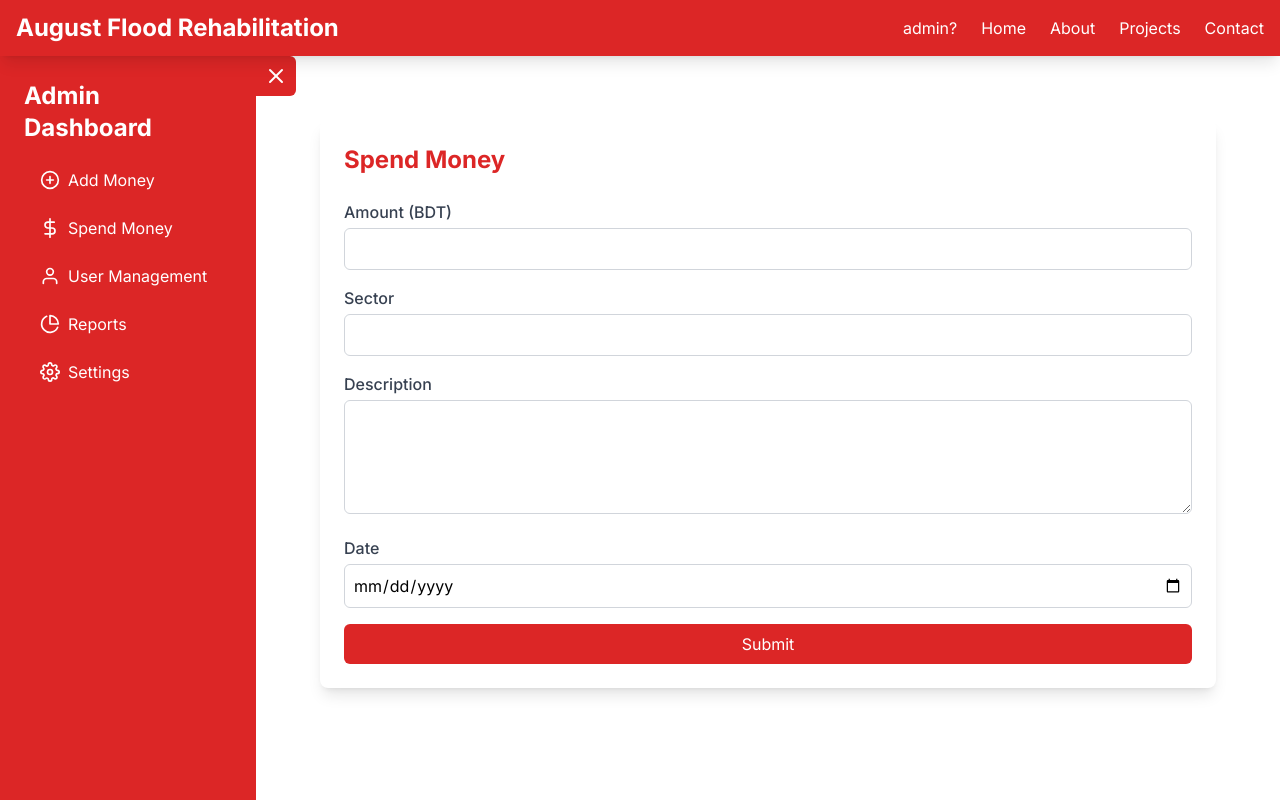
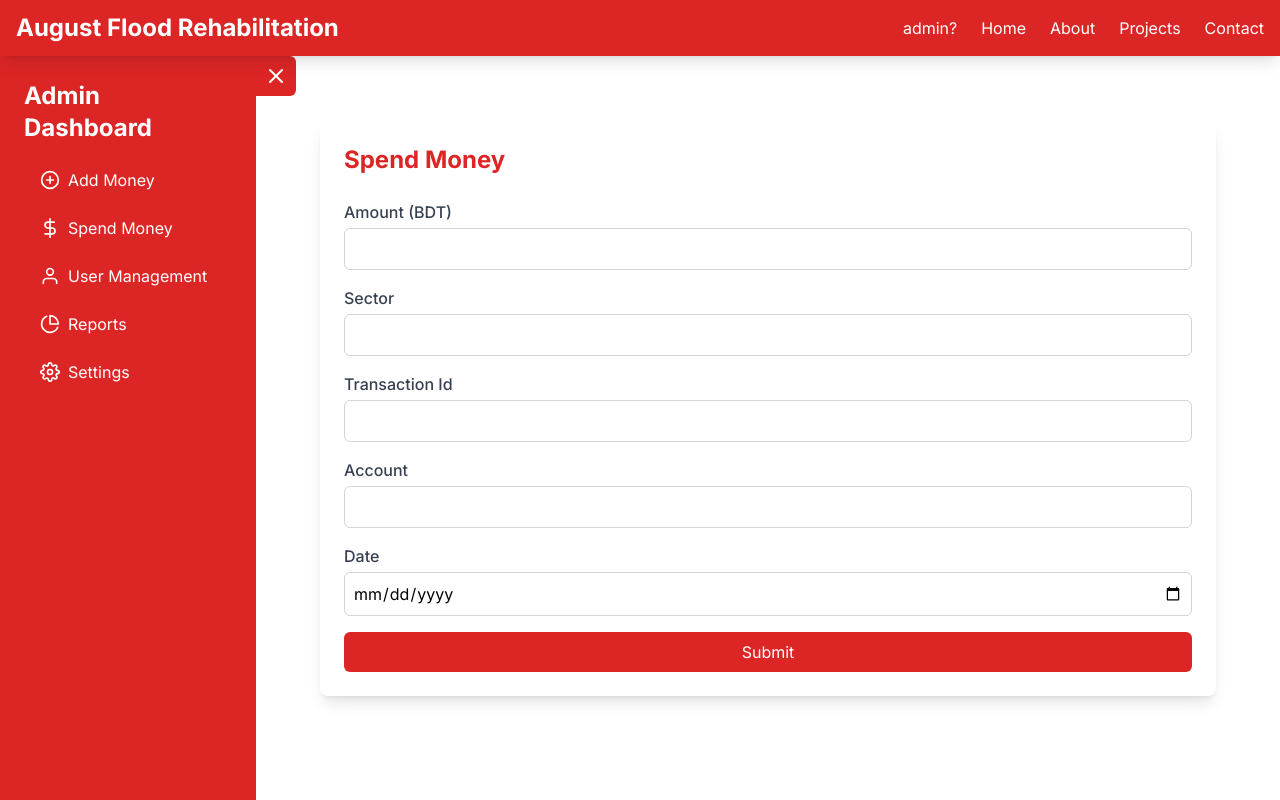
Before and after one commit to DipPal513/flood_rehabilitation, a Next.js app: page /dashboard/spendmoney in a window 1280 px wide. Shown: the top 800 px of the page. Built offline with nearby package versions, Linux system fonts and the light colour scheme.

Commit message:
dashboard updated

```diff
--- a/src/app/dashboard/addmoney/page.jsx
+++ b/src/app/dashboard/addmoney/page.jsx
@@ -43,13 +43,12 @@ const AddMoneyForm = () => {
 
       console.log(response.data);
 
-      if (response.status === 200) {
+      if (response.status === 201) {
         toast.success('Money added successfully!');
         setAddAmount('');
         setTime('');
         setAccount('');
         setTrx('');
-
         setDonor('');
       } else {
         toast.error('Failed to add money. Please try again.');
--- a/src/app/dashboard/spendmoney/page.jsx
+++ b/src/app/dashboard/spendmoney/page.jsx
@@ -8,28 +8,32 @@ import base_url from "@/utils/base_url";
 const SpendMoneyForm = () => {
   const [amount, setAmount] = useState("");
   const [sector, setSector] = useState("");
-  const [description, setDescription] = useState("");
-  const [date, setDate] = useState("");
+  const [trx, setTrx] = useState("");
+  const [account, setAccount] = useState("");
+  // const [description, setDescription] = useState("");
+  const [time, setTime] = useState("");
 
   const handleSubmit = async (e) => {
     e.preventDefault();
 
-    const token = Cookies.get('accessToken'); // Get the token from cookies
-     // Replace with your actual API key
-
+    const token = Cookies.get("accessToken"); // Get the token from  // Get the token from cookies
+    // Replace with your actual API key
+    const user = JSON.parse(Cookies.get('user'));
     const data = {
       amount,
-      sector,
-      description,
-      date,
+      project: sector,
+      account: account,
+      trx,
+      timeSent:new Date(time).toISOString(),
+      addedBy: user._id,
     };
 
     try {
-      const response = await axios.post(base_url+'/fund-sent', data, {
+      const response = await axios.post(base_url + "/fund-sent", data, {
         headers: {
-          'Content-Type': 'application/json',
-          'x-api-key': apiKey,
-          'Authorization': `Bearer ${token}`, // Include the token in the Authorization header
+          "Content-Type": "application/json",
+          "x-api-key": apiKey,
+          Authorization: `Bearer ${token}`, // Include the token in the Authorization header
         },
         withCredentials: true, // Ensure cookies are sent with the request
       });
@@ -37,15 +41,15 @@ const SpendMoneyForm = () => {
       console.log(response.data);
       // Handle success (e.g., show a success message, clear form)
     } catch (error) {
-      console.error('Error spending money:', error);
+      console.error("Error spending money:", error);
       // Handle error (e.g., show an error message)
     }
 
     // Reset form fields
     setAmount("");
     setSector("");
-    setDescription("");
-    setDate("");
+    // setDescription("");
+    setTime("");
   };
 
   return (
@@ -53,7 +57,10 @@ const SpendMoneyForm = () => {
       <h2 className="text-2xl font-bold text-red-600 mb-6">Spend Money</h2>
       <form onSubmit={handleSubmit} className="space-y-4">
         <div>
-          <label htmlFor="amount" className="block text-gray-700 font-medium mb-1">
+          <label
+            htmlFor="amount"
+            className="block text-gray-700 font-medium mb-1"
+          >
             Amount (BDT)
           </label>
           <input
@@ -66,7 +73,10 @@ const SpendMoneyForm = () => {
           />
         </div>
         <div>
-          <label htmlFor="sector" className="block text-gray-700 font-medium mb-1">
+          <label
+            htmlFor="sector"
+            className="block text-gray-700 font-medium mb-1"
+          >
             Sector
           </label>
           <input
@@ -79,6 +89,22 @@ const SpendMoneyForm = () => {
           />
         </div>
         <div>
+          <label
+            htmlFor="trx"
+            className="block text-gray-700 font-medium mb-1"
+          >
+            Transaction Id
+          </label>
+          <input
+            type="text"
+            id="trx"
+            value={trx}
+            onChange={(e) => setTrx(e.target.value)}
+            required
+            className="w-full border border-gray-300 rounded-md p-2"
+          />
+        </div>
+        {/* <div>
           <label htmlFor="description" className="block text-gray-700 font-medium mb-1">
             Description
           </label>
@@ -90,16 +116,35 @@ const SpendMoneyForm = () => {
             rows="4"
             className="w-full border border-gray-300 rounded-md p-2"
           />
+        </div> */}
+        <div>
+          <label
+            htmlFor="account"
+            className="block text-gray-700 font-medium mb-1"
+          >
+            Account
+          </label>
+          <input
+            id="account"
+            value={account}
+            onChange={(e) => setAccount(e.target.value)}
+            required
+            type="text"
+            className="w-full border border-gray-300 rounded-md p-2"
+          />
         </div>
         <div>
-          <label htmlFor="date" className="block text-gray-700 font-medium mb-1">
+          <label
+            htmlFor="date"
+            className="block text-gray-700 font-medium mb-1"
+          >
             Date
           </label>
           <input
             type="date"
             id="date"
-            value={date}
-            onChange={(e) => setDate(e.target.value)}
+            value={time}
+            onChange={(e) => setTime(e.target.value)}
             required
             className="w-full border border-gray-300 rounded-md p-2"
           />
--- a/src/app/dashboard/users/page.jsx
+++ b/src/app/dashboard/users/page.jsx
@@ -1,15 +1,26 @@
 "use client";
 import useFetch from "@/hooks/useFetch";
-import React, { useState } from "react";
+import React, { useState, useEffect } from "react";
 import { FiEdit, FiTrash2 } from "react-icons/fi";
 
+// Skeleton Loader Component
+const SkeletonLoader = () => (
+  <div className="animate-pulse">
+    <div className="h-6 bg-gray-200 rounded w-3/4 mb-2"></div>
+    <div className="h-6 bg-gray-200 rounded w-1/2 mb-2"></div>
+    <div className="h-6 bg-gray-200 rounded w-full mb-2"></div>
+  </div>
+);
+
 const UserPage = () => {
-  const [users, setUsers] = useState([
-    { id: 1, name: "Alice Johnson", email: "alice@example.com", role: "user" },
-    { id: 2, name: "Bob Smith", email: "bob@example.com", role: "admin" },
-  ]);
-  const {data,error,loading} = useFetch('/users')
-  console.log(data,error,loading)
+  const { data, error, loading } = useFetch('/users');
+  const [users, setUsers] = useState([]);
+
+  useEffect(() => {
+    if (data) {
+      setUsers(data);
+    }
+  }, [data]);
 
   const handleRoleChange = (userId, newRole) => {
     setUsers(users.map(user =>
@@ -26,6 +37,14 @@ const UserPage = () => {
       <h2 className="text-2xl font-bold text-red-600 mb-6">User Management</h2>
 
       <div className="overflow-x-auto">
+        {loading ? (
+          // Display Skeleton Loader while data is loading
+          <div>
+            <SkeletonLoader />
+            <SkeletonLoader />
+            <SkeletonLoader />
+          </div>
+        ) : (
           <table className="w-full border-collapse bg-white text-left">
             <thead className="bg-red-600 text-white">
               <tr>
@@ -68,6 +87,8 @@ const UserPage = () => {
               ))}
             </tbody>
           </table>
+        )}
+        {error && <div className="text-red-500 mt-4">Failed to load users.</div>}
       </div>
     </div>
   );
--- a/src/components/fund/Fund.jsx
+++ b/src/components/fund/Fund.jsx
@@ -4,8 +4,6 @@ import { format } from "date-fns";
 import useFetch from "@/hooks/useFetch"; // Import your custom useFetch hook
 
 const FundPage = () => {
-  // Example data, replace with your actual data
-
   // Fetch added money details
   const {
     data: addedMoneyDetails,
@@ -19,12 +17,11 @@ const FundPage = () => {
     loading: spendLoading,
     error: spendError,
   } = useFetch("/fund-sent");
-  console.log("spendmone ", spendMoneyDetails);
-  console.log("spendmone ", addedMoneyDetails);
 
+  // Calculate current money by converting string amounts to numbers and then performing arithmetic
   const currentMoney =
-    Number(addedMoneyDetails?.reduce((sum, record) => sum + record.amount, 0)) -
-    Number(spendMoneyDetails?.reduce((sum, record) => sum + record.amount, 0));
+    (addedMoneyDetails?.reduce((sum, record) => sum + Number(record.amount), 0) || 0) -
+    (spendMoneyDetails?.reduce((sum, record) => sum + Number(record.amount), 0) || 0);
 
   const [isModalOpen, setIsModalOpen] = useState(false);
 
@@ -109,7 +106,7 @@ const FundPage = () => {
             {spendLoading
               ? "Loading..."
               : spendMoneyDetails
-                  ?.reduce((sum, record) => sum + record.amount, 0)
+                  ?.reduce((sum, record) => sum + Number(record.amount), 0)
                   .toLocaleString()}{" "}
             BDT
           </p>
@@ -123,7 +120,7 @@ const FundPage = () => {
             {addedLoading
               ? "Loading..."
               : addedMoneyDetails
-                  ?.reduce((sum, record) => sum + record.amount, 0)
+                  ?.reduce((sum, record) => sum + Number(record.amount), 0)
                   .toLocaleString()}{" "}
             BDT
           </p>
@@ -168,13 +165,13 @@ const FundPage = () => {
                   {addedMoneyDetails.map((record, index) => (
                     <tr key={index} className="hover:bg-gray-100">
                       <td className="border-t px-4 py-3 text-gray-700">
-                        {format(new Date(record.date), "yyyy-MM-dd")}
+                        {record.date}
                       </td>
                       <td className="border-t px-4 py-3 text-gray-700">
                         {record.donor}
                       </td>
                       <td className="border-t px-4 py-3 text-gray-700">
-                        {record.amount.toLocaleString()}
+                        {Number(record.amount).toLocaleString()}
                       </td>
                       <td className="border-t px-4 py-3 text-gray-700">
                         {record.account}
@@ -219,7 +216,7 @@ const FundPage = () => {
                         {record.project}
                       </td>
                       <td className="border-t px-4 py-3 text-gray-700">
-                        {record.amount.toLocaleString()}
+                        {Number(record.amount).toLocaleString()}
                       </td>
                       <td className="border-t px-4 py-3 text-gray-700">
                         {record.account}
```
Lines whose indentation alone changed are shown as unchanged.
